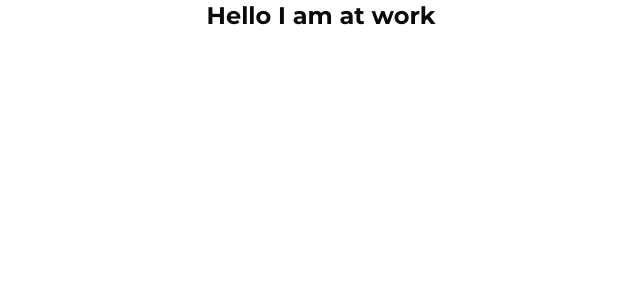
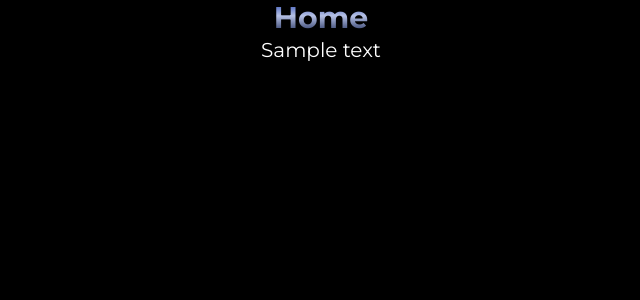
Before and after one commit to Thegoodnessnwani/Cryptflex, a React (Vite) app: page / in a window 1280 px wide. Shown: the top 300 px of the page, without its empty margins (319-959 px from the left). Built offline with nearby package versions, Linux system fonts and the light colour scheme.

Commit message:
feat: Setup colors, favicon and updated readme

```diff
--- a/index.html
+++ b/index.html
@@ -2,15 +2,15 @@
 <html lang="en">
   <head>
     <meta charset="UTF-8" />
-    <link rel="icon" type="image/svg+xml" href="/vite.svg" />
+    <link rel="icon" type="image/svg+xml" href="/favicon.svg" />
     <link rel="preconnect" href="https://fonts.googleapis.com">
     <link rel="preconnect" href="https://fonts.gstatic.com" crossorigin>
     <link href="https://fonts.googleapis.com/css2?family=Inter:ital,opsz,wght@0,14..32,100..900;1,14..32,100..900&family=Montserrat:ital,wght@0,100..900;1,100..900&display=swap" rel="stylesheet">
     <meta name="viewport" content="width=device-width, initial-scale=1.0" />
-    <title>Vite + React + TS</title>
+    <title>Cryptflex - Crypto Installment Solution</title>
   </head>
   <body>
-    <div id="root"></div>
+    <main id="root"></main>
     <script type="module" src="/src/main.tsx"></script>
   </body>
 </html>
--- a/src/App.tsx
+++ b/src/App.tsx
@@ -1,7 +1,10 @@
 export default function App() {
     return (
-        <main>
-            <p className="font-bold text-2xl text-center">Hello I am at work</p>
-        </main>
+        <>
+            <h1 className="text-gradient text-3xl text-center font-bold">
+                Home
+            </h1>
+            <p className="text-xl text-center">Sample text</p>
+        </>
     );
 }
--- a/src/index.css
+++ b/src/index.css
@@ -27,7 +27,9 @@
     --chart-3: 197 37% 24%;
     --chart-4: 43 74% 66%;
     --chart-5: 27 87% 67%;
-    --radius: 0.5rem
+    --radius: 0.5rem;
+    --primary-text-color: #ffffff;
+    --background-color: #000000;
   }
   .dark {
     --background: 0 0% 3.9%;
@@ -61,10 +63,23 @@
     @apply border-border;
   }
   body {
-    @apply bg-background text-foreground font-montserrat;
+    @apply bg-backgroundColor font-montserrat text-textPrimary;
   }
 
   h1 {
     @apply lg:text-[2.5rem] lg:leading-[2.8rem] font-medium
   }
 }
+@layer utilities {
+  .text-gradient {
+    @apply bg-secondary-text-gradient text-transparent bg-clip-text;
+  }
+
+  .primary-btn-gradient {
+    /* @apply bg-radial-btn-gradient
+     */
+     background: radial-gradient(107.08% 85.59% at 86.3% 87.5%, rgba(0, 0, 0, 0.23) 0%, rgba(0, 0, 0, 0.00) 86.18%), radial-gradient(83.94% 83.94% at 26.39% 20.83%, rgba(255, 255, 255, 0.41) 0%, rgba(255, 255, 255, 0.00) 69.79%, rgba(255, 255, 255, 0.00) 100%), #1E40AF;
+
+     ;
+  }
+}
--- a/tailwind.config.js
+++ b/tailwind.config.js
@@ -7,6 +7,11 @@ export default {
   ],
   theme: {
   	extend: {
+		backgroundImage: {
+			"secondary-text-gradient": 'linear-gradient(180deg, #1E40AF 0%, #B6C1E5 43.85%, #0D1B49 100%)',
+"radial-btn-gradient": 'radial-gradient(circle, rgba(0, 0, 0, 0.23) 0%, rgba(0, 0, 0, 0) 86.18%), radial-gradient(circle, rgba(255, 255, 255, 0.41) 0%, rgba(255, 255, 255, 0) 69.79%), #1E40AF'
+
+		},
 		fontFamily: {
 			inter: ['Inter', 'sans-serif'],
 			montserrat: ['Montserrat', 'sans-serif']
@@ -17,6 +22,8 @@ export default {
   			sm: 'calc(var(--radius) - 4px)'
   		},
   		colors: {
+			textPrimary: 'var(--primary-text-color)',
+			backgroundColor: 'var(--background-color)',
   			background: 'hsl(var(--background))',
   			foreground: 'hsl(var(--foreground))',
   			card: {
```
Also changed, not shown: public/favicon.svg (added), 1 other file (tests, documents, lock files or other folders).
